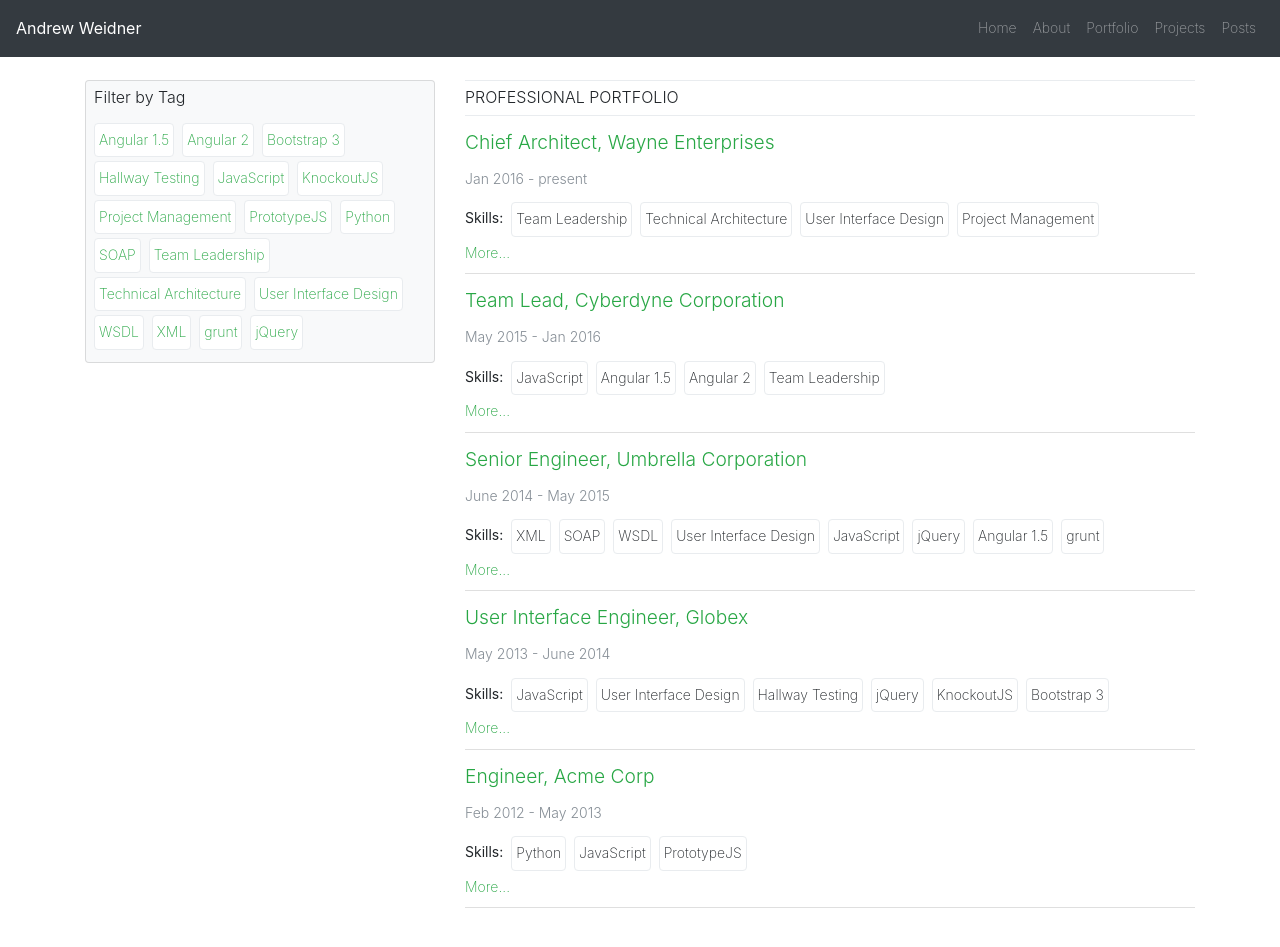
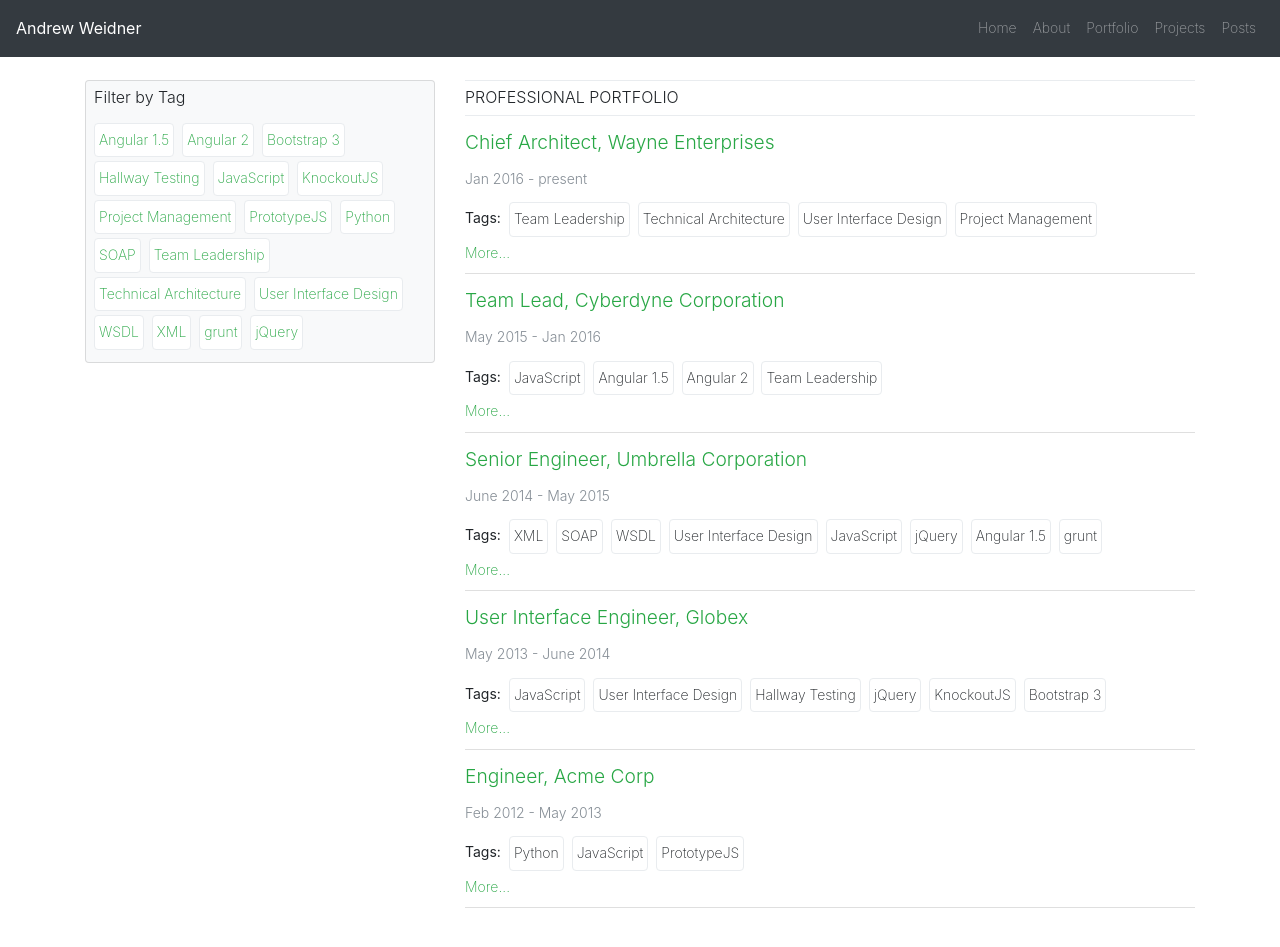
Before and after one commit to metaweidner/metaweidner.github.io, a Jekyll site: the page built from list/portfolio.html, in a window 1280 px wide and 948 px high. Built offline with Jekyll 4.4.1, drawn with Linux system fonts in a browser that asks for light colours; comment, search, counter and statistics services are not loaded.

Commit message:
update portfolio labels

```diff
--- a/_includes/components/portfolio-card.html
+++ b/_includes/components/portfolio-card.html
@@ -7,7 +7,7 @@
             {{ portfolio.duration }}
         </h6>
         <div class="card-text d-flex">
-            <b class="text-nowrap mb-1 mr-2 py-1">Skills:</b>
+            <b class="text-nowrap mb-1 mr-2 py-1">Tags:</b>
             <div>
                 {% for skill in portfolio.skills %}
                     <span class="d-inline-block border rounded p-1 mr-1 mb-1 skill skill-{{ skill | slugify}}">
```
